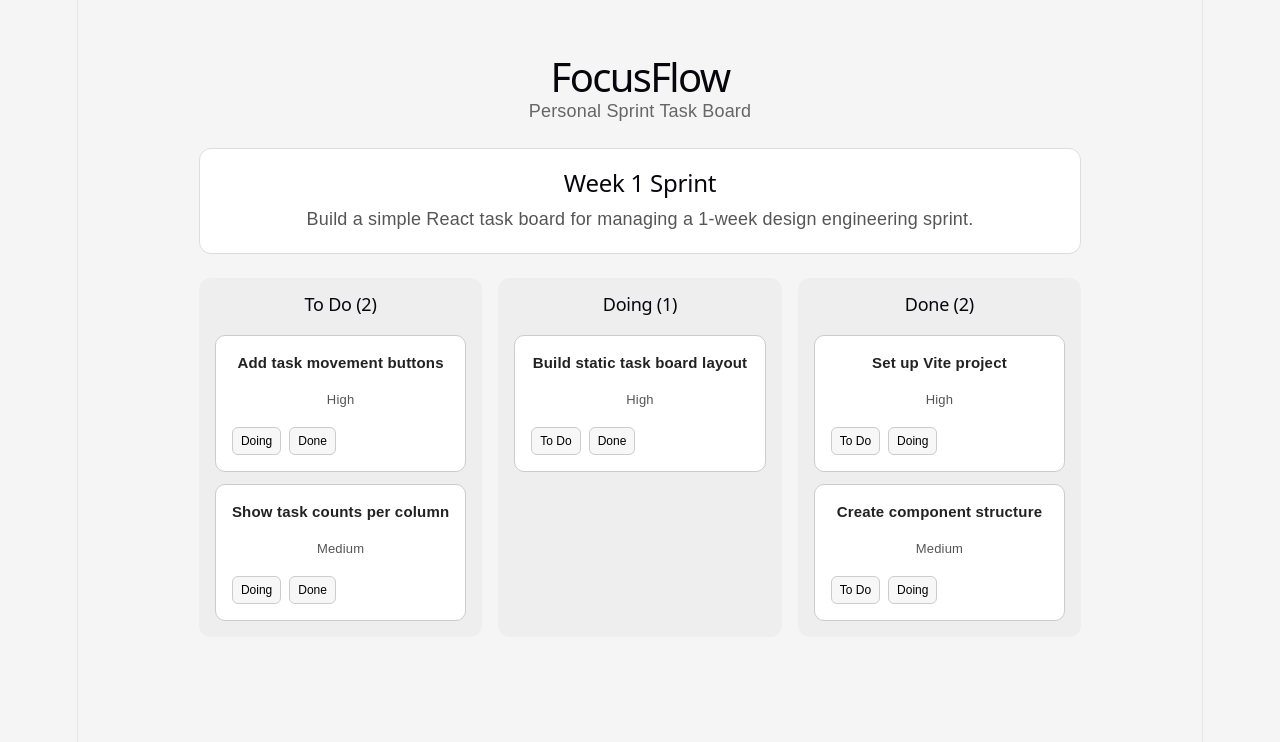
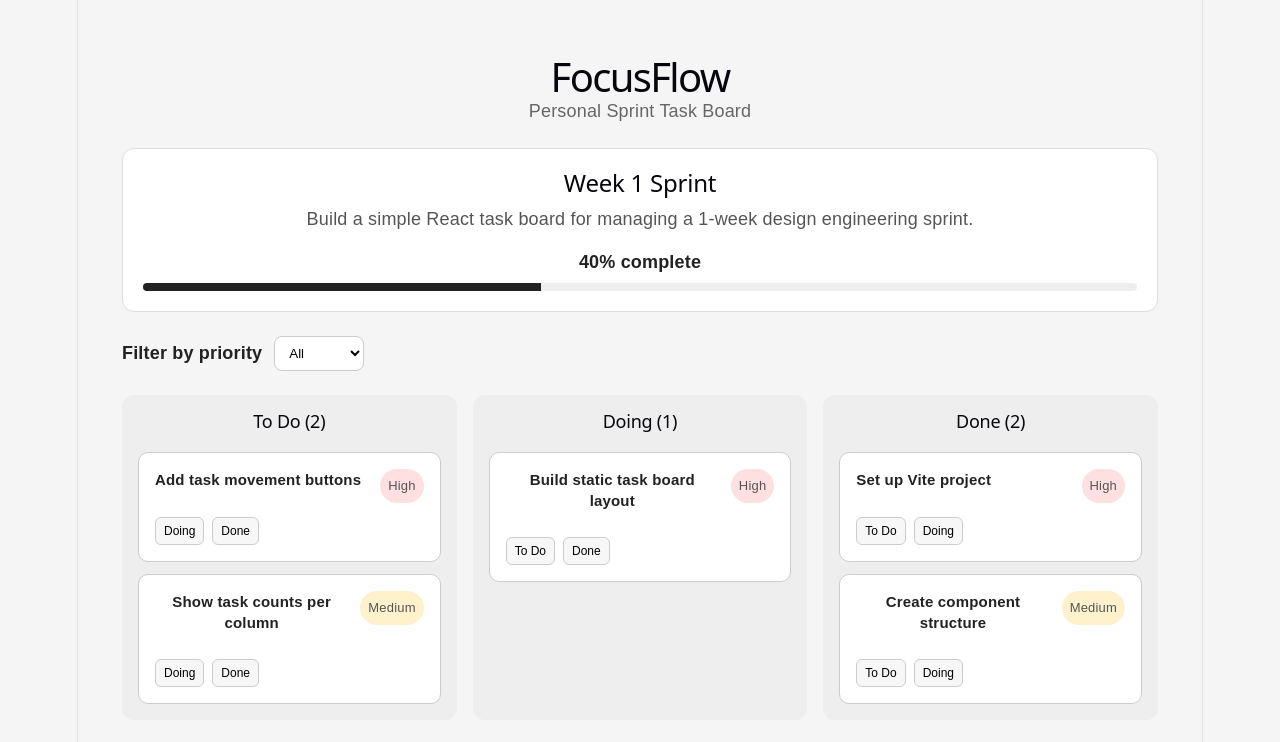
Before and after one commit to brndcdn/focusflow, a React (Vite) app: page / in a window 1280 px wide. Shown: the top 742 px of the page. Built offline with nearby package versions, Linux system fonts and the light colour scheme.

Commit message:
Added priority filtering, sprint progress, and card ui improvements

```diff
--- a/src/App.css
+++ b/src/App.css
@@ -107,3 +107,72 @@ header p {
 .task-actions button:hover {
   background: #eeeeee;
 }
+
+.controls {
+  display: flex;
+  align-items: center;
+  gap: 12px;
+  margin-bottom: 24px;
+}
+
+.controls label {
+  font-weight: 600;
+}
+
+.controls select {
+  padding: 8px 10px;
+  border: 1px solid #ccc;
+  border-radius: 8px;
+  background: white;
+}
+
+.progress {
+  margin-top: 16px;
+}
+
+.progress span {
+  display: block;
+  margin-bottom: 8px;
+  font-weight: 600;
+}
+
+.progress-track {
+  height: 8px;
+  background: #eeeeee;
+  border-radius: 999px;
+  overflow: hidden;
+}
+
+.progress-fill {
+  height: 100%;
+  background: #222;
+}
+
+.task-card-header {
+  display: flex;
+  justify-content: space-between;
+  gap: 12px;
+  align-items: flex-start;
+}
+
+.priority {
+  font-size: 12px;
+  border-radius: 999px;
+  padding: 4px 8px;
+  white-space: nowrap;
+}
+
+.priority-high {
+  background: #ffe0e0;
+  color: #8a1f1f;
+}
+
+.priority-medium {
+  background: #fff1cc;
+  color: #7a5200;
+}
+
+.priority-low {
+  background: #e5f4e8;
+  color: #1f6b35;
+}
--- a/src/App.jsx
+++ b/src/App.jsx
@@ -34,6 +34,7 @@ const initialTasks = [
 
 function App() {
   const [tasks, setTasks] = useState(initialTasks);
+  const [priorityFilter, setPriorityFilter] = useState("All");
 
   function moveTask(taskId, newStatus) {
     const updatedTasks = tasks.map((task) => {
@@ -47,14 +48,37 @@ function App() {
     setTasks(updatedTasks);
   }
 
-  const todoTasks = tasks.filter((task) => task.status === "todo");
-  const doingTasks = tasks.filter((task) => task.status === "doing");
-  const doneTasks = tasks.filter((task) => task.status === "done");
+  const filteredTasks =
+    priorityFilter === "All"
+      ? tasks
+      : tasks.filter((task) => task.priority === priorityFilter);
+
+  const todoTasks = filteredTasks.filter((task) => task.status === "todo");
+  const doingTasks = filteredTasks.filter((task) => task.status === "doing");
+  const doneTasks = filteredTasks.filter((task) => task.status === "done");
+
+  const completedTasks = tasks.filter((task) => task.status === "done").length;
+  const progressPercentage = Math.round((completedTasks / tasks.length) * 100);
 
   return (
     <main className="app">
       <Header />
-      <SprintSummary />
+      <SprintSummary progressPercentage={progressPercentage} />
+
+      <section className="controls">
+        <label htmlFor="priority-filter">Filter by priority</label>
+
+        <select
+          id="priority-filter"
+          value={priorityFilter}
+          onChange={(event) => setPriorityFilter(event.target.value)}
+        >
+          <option value="All">All</option>
+          <option value="High">High</option>
+          <option value="Medium">Medium</option>
+          <option value="Low">Low</option>
+        </select>
+      </section>
 
       <section className="board">
         <TaskColumn title="To Do" tasks={todoTasks} onMoveTask={moveTask} />
--- a/src/components/SprintSummary.jsx
+++ b/src/components/SprintSummary.jsx
@@ -1,11 +1,23 @@
-function SprintSummary() {
+function SprintSummary({ progressPercentage }) {
   return (
     <section className="sprint-summary">
-      <h2>Week 1 Sprint</h2>
-      <p>
-        Build a simple React task board for managing a 1-week design engineering
-        sprint.
-      </p>
+      <div>
+        <h2>Week 1 Sprint</h2>
+        <p>
+          Build a simple React task board for managing a 1-week design
+          engineering sprint.
+        </p>
+      </div>
+
+      <div className="progress">
+        <span>{progressPercentage}% complete</span>
+        <div className="progress-track">
+          <div
+            className="progress-fill"
+            style={{ width: `${progressPercentage}%` }}
+          ></div>
+        </div>
+      </div>
     </section>
   );
 }
--- a/src/components/TaskCard.jsx
+++ b/src/components/TaskCard.jsx
@@ -1,8 +1,12 @@
 function TaskCard({ task, onMoveTask }) {
   return (
     <article className="task-card">
-      <h3>{task.title}</h3>
-      <span>{task.priority}</span>
+      <div className="task-card-header">
+        <h3>{task.title}</h3>
+        <span className={`priority priority-${task.priority.toLowerCase()}`}>
+          {task.priority}
+        </span>
+      </div>
 
       <div className="task-actions">
         {task.status !== "todo" && (
```
